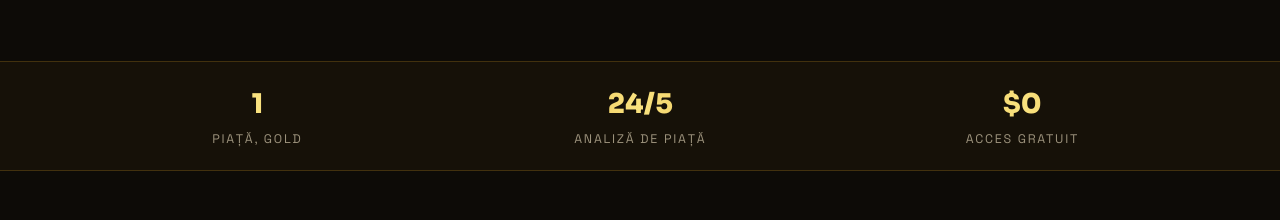
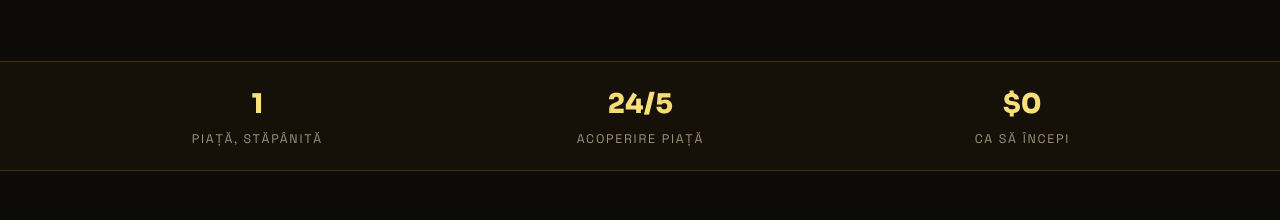
Before and after one commit to goldtradinghub1-boop/goldtrading, a plain HTML site: page index.html in a window 1280 px wide. Shown: the part 840-1060 px from the top of the page. Drawn offline with Linux system fonts and the light colour scheme; no server answers.

Commit message:
Revert "Update Romanian hero stats copy (stat1-3)"
This reverts commit d4a4b565bb9be93c67875cc46ccf1dbdfaeb4312.

```diff
--- a/index.html
+++ b/index.html
@@ -866,7 +866,7 @@
         hero_btn_tg: "Urmărește pe Telegram", hero_btn_free: "Ce e gratuit",
         price_live: "LIVE",
         hero_meta: "Configurări postate <b>zilnic</b> · focus XAUUSD",
-        stat1: "Piață, GOLD", stat2: "Analiză de piață", stat3: "Acces gratuit", stat4: "Brokeri, un singur hub",
+        stat1: "Piață, stăpânită", stat2: "Acoperire piață", stat3: "Ca să începi", stat4: "Brokeri, un singur hub",
         sig_h2: "Semnale de trading, <span class=\"gold-text\">în timp real.</span>",
         sig_p: "Primești setup-uri de tranzacționare pe GOLD (XAUUSD), cu puncte de intrare, Stop Loss și Take Profit. Urmărește fiecare poziție, vezi cum evoluează și înțelege strategia din spatele fiecărei tranzacții.",
         sig_btn1: "Deblochează semnalele", sig_btn2: "Vezi un exemplu",
```
Also changed, not shown: v2/index.html (+1 -1 lines).
